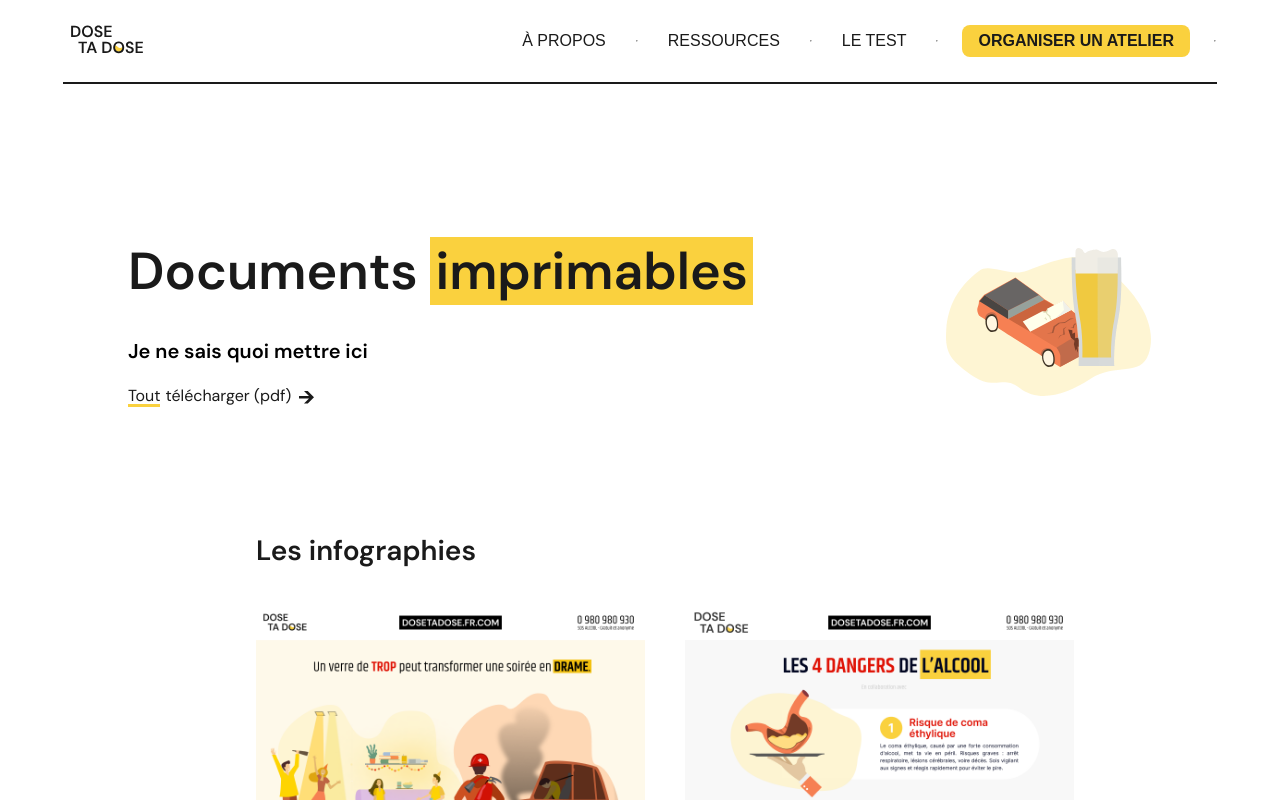
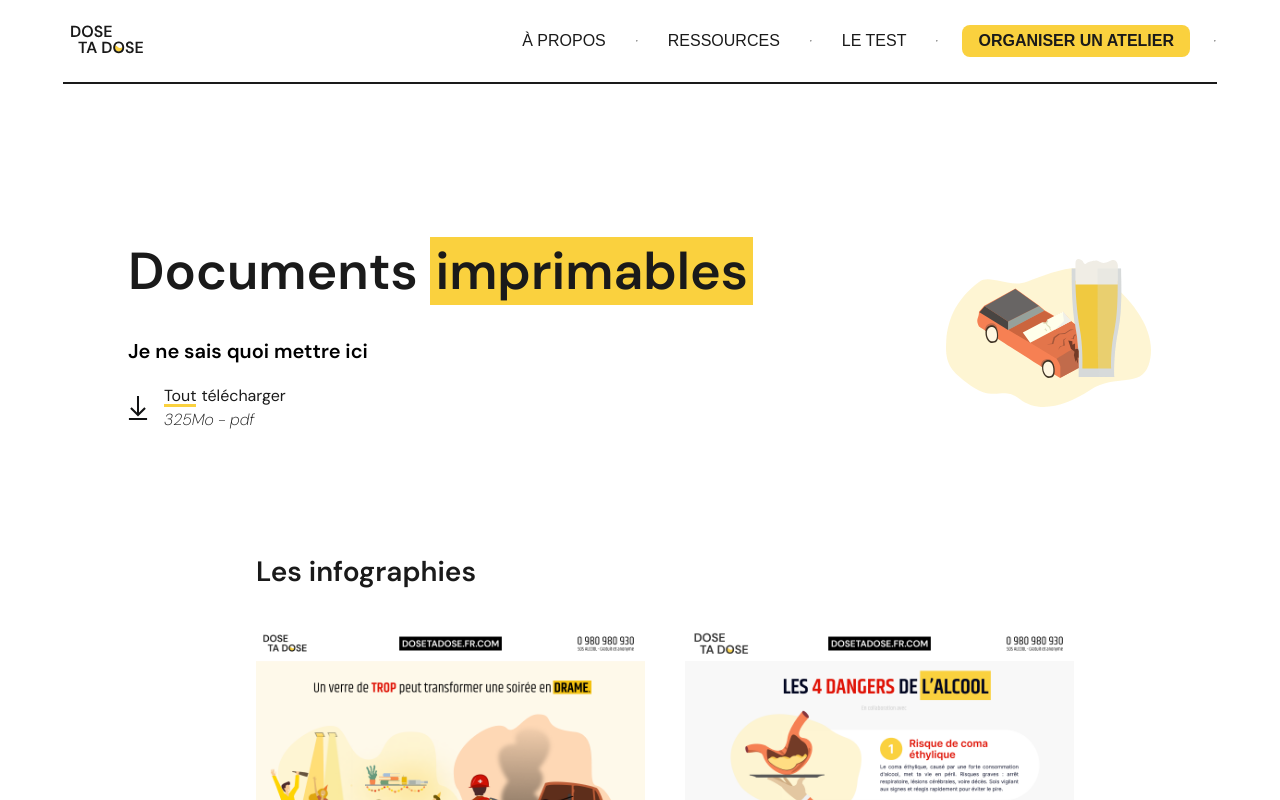
Before and after one commit to AurelianeD/dose-ta-dose, a SvelteKit app: page /imprimable in a window 1280 px wide. Shown: the top 800 px of the page. Built offline with nearby package versions, Linux system fonts and the light colour scheme.

Commit message:
lien download

```diff
--- /dev/null
+++ b/src/lib/components/Download.svelte
@@ -0,0 +1,72 @@
+<script lang="ts">
+	export let path: string;
+	export let textUnderline: string;
+	export let text: string;
+	export let textSubtitle: string;
+</script>
+
+<a href={path} class="link container">
+	<img src="/images/download-arrow.svg" alt="" />
+	<div class="containerText">
+        <div class="title">
+            <div>
+                <p>{textUnderline}</p>
+                <div class="underline"></div>
+            </div>
+            <div>
+                <p class="text">{text}</p>
+                <div class="underlineHover"></div>
+            </div>
+        </div>
+        <p class="subtitle">{textSubtitle}</p>
+	</div>
+</a>
+
+<style>
+	.container {
+		display: flex;
+		align-items: center;
+		gap: 16px;
+		cursor: pointer;
+	}
+    .containerText{
+        display: flex;
+        flex-direction: column;
+        gap: 5px;
+    }
+	.title {
+		display: flex;
+	}
+	.text {
+		padding-left: 5px;
+	}
+	.link {
+		text-decoration: none;
+	}
+	.underline {
+		height: 3px;
+		background-color: var(--yellow);
+		width: 100%;
+	}
+    .subtitle{
+        font-weight: 200;
+        font-style: italic;
+    }
+	.underlineHover {
+		height: 3px;
+		background-color: var(--yellow);
+		width: 0;
+		transition: 0.3s;
+	}
+	.container:hover .underlineHover {
+		width: 100%;
+	}
+	img {
+        width: 20px;
+		margin-top: 0;
+		transition: 0.3s;
+	}
+	.container:hover img {
+		margin-top: 7px;
+	}
+</style>
--- a/src/routes/imprimable/+page.svelte
+++ b/src/routes/imprimable/+page.svelte
@@ -1,5 +1,6 @@
 <script>
 	import Link from '$lib/components/Link.svelte';
+	import Download from '$lib/components/Download.svelte';
 	import '$lib/styles/styles.css';
 </script>
 
@@ -9,7 +10,8 @@
 		<p class="subtitle">
 			Je ne sais quoi mettre ici
 		</p>
-		<Link path="game" textUnderline="Tout" text="télécharger (pdf)" />
+		<Download  path="game" textUnderline="Tout" text="télécharger" textSubtitle="325Mo - pdf"/>
+		<!-- <Link path="game" textUnderline="Tout" text="télécharger (pdf)" /> -->
 	</div>
 	<img class="img-home" src="/images/illu-ressources-3.svg" alt="" />
 </section>
```
Also changed, not shown: static/images/download-arrow.svg (added).
